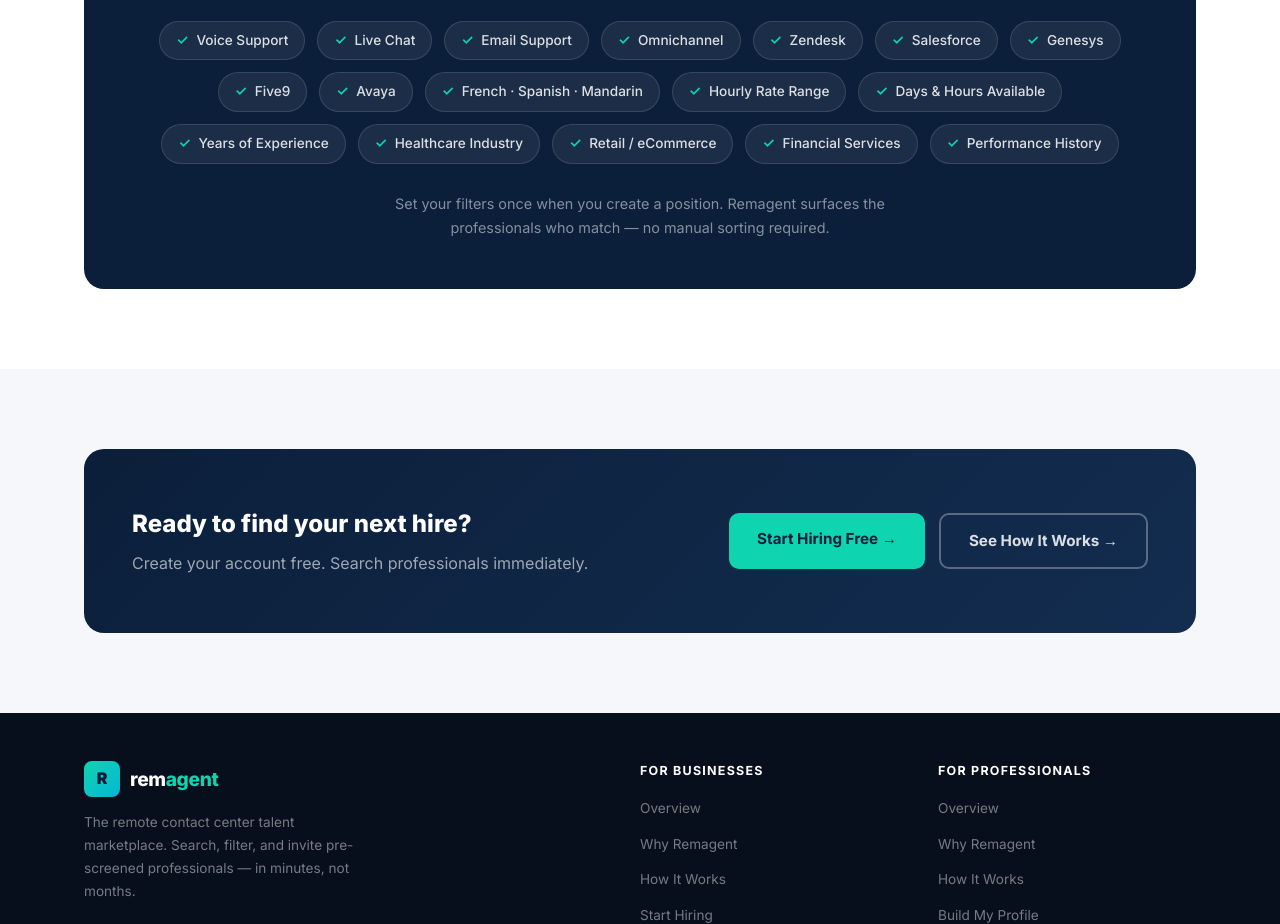
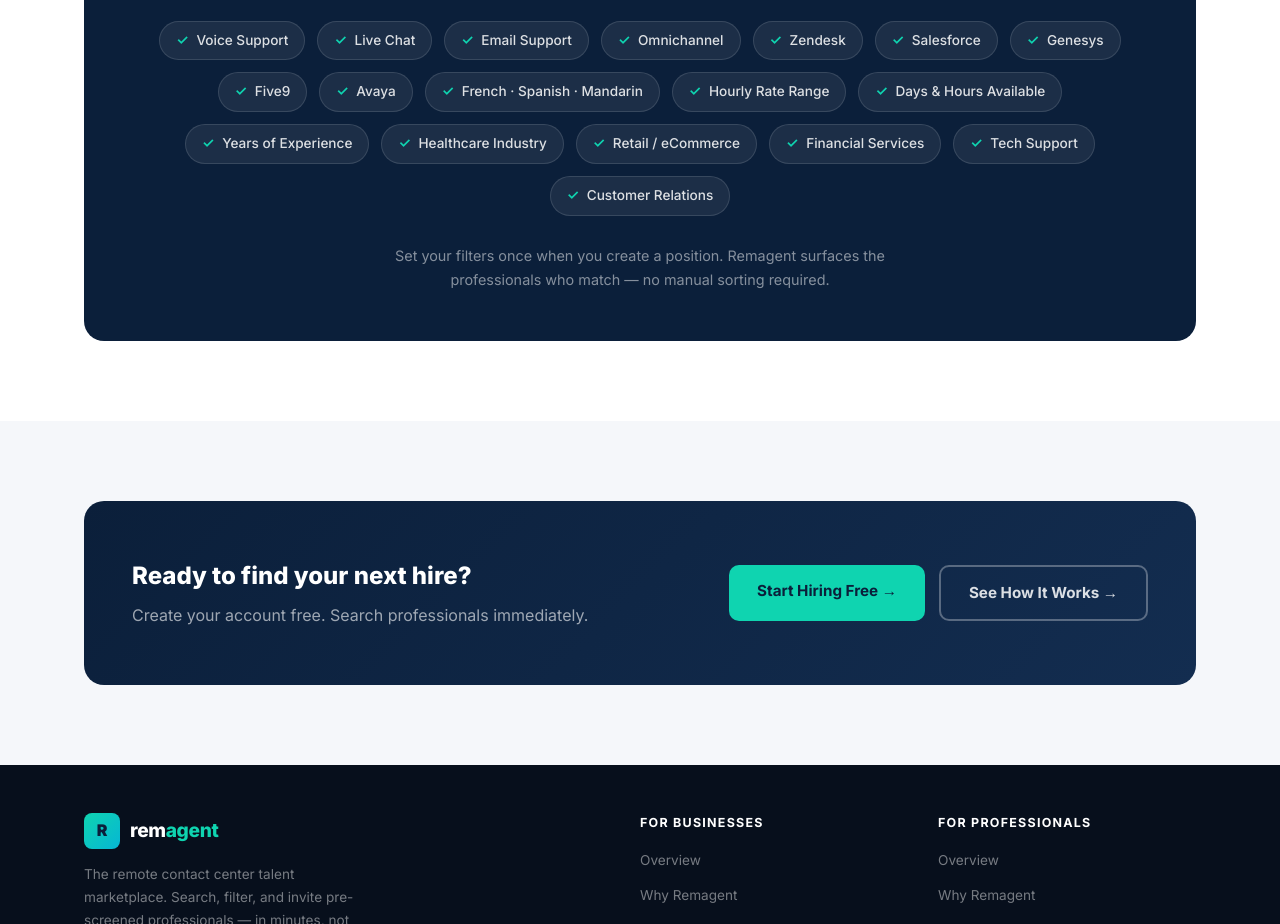
Before and after one commit to Remagent001/remagent-v2-testbuild, a website: page why-remagent-business.html in a window 1280 px wide. Shown: the part 3344-4268 px from the top of the page. Drawn offline with Linux system fonts and the light colour scheme.

Commit message:
Add Tech Support and Customer Relations chips, remove Performance History

```diff
--- a/why-remagent-business.html
+++ b/why-remagent-business.html
@@ -286,7 +286,8 @@
         <div class="chip"><span class="chip-check">✓</span> Healthcare Industry</div>
         <div class="chip"><span class="chip-check">✓</span> Retail / eCommerce</div>
         <div class="chip"><span class="chip-check">✓</span> Financial Services</div>
-        <div class="chip"><span class="chip-check">✓</span> Performance History</div>
+        <div class="chip"><span class="chip-check">✓</span> Tech Support</div>
+        <div class="chip"><span class="chip-check">✓</span> Customer Relations</div>
       </div>
       <p class="filters-note">Set your filters once when you create a position. Remagent surfaces the professionals who match — no manual sorting required.</p>
     </div>
```
